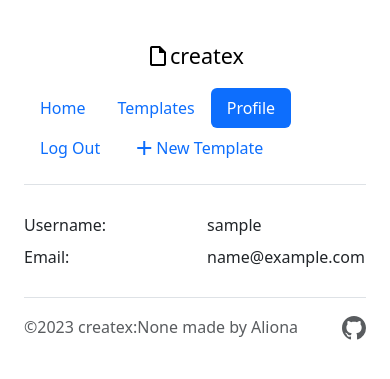
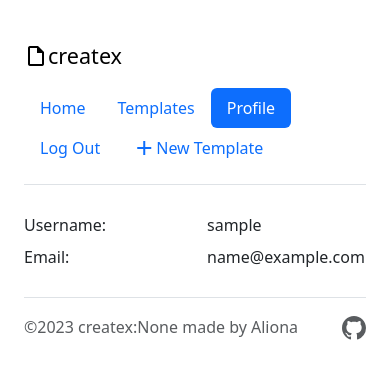
Before and after one commit to al3nka/createx, a Django app: page /account/1/ in a window 390 px wide. Shown: the top 379 px of the page. Run offline with Django 4.2, Linux system fonts and the light colour scheme; the visitor is signed in with stand-in values (Sample User, id 1); data comes from the database, SQL or seed files in the repository; some libraries are stand-ins or nearby versions.

Commit message:
Improve nav displaying on small screens

```diff
--- a/src/main/templates/components/nav.html
+++ b/src/main/templates/components/nav.html
@@ -1,6 +1,6 @@
 <div class="container">
   <header class="d-flex flex-wrap justify-content-center py-3 mb-4 border-bottom">
-    <a href="/" class="d-flex align-items-center mb-3 mb-md-0 me-md-auto link-body-emphasis text-decoration-none">
+    <a href="/" class="d-flex align-items-center mb-3 mb-md-0 me-auto link-body-emphasis text-decoration-none">
       <span class="material-symbols-outlined">
         draft
       </span>
```
